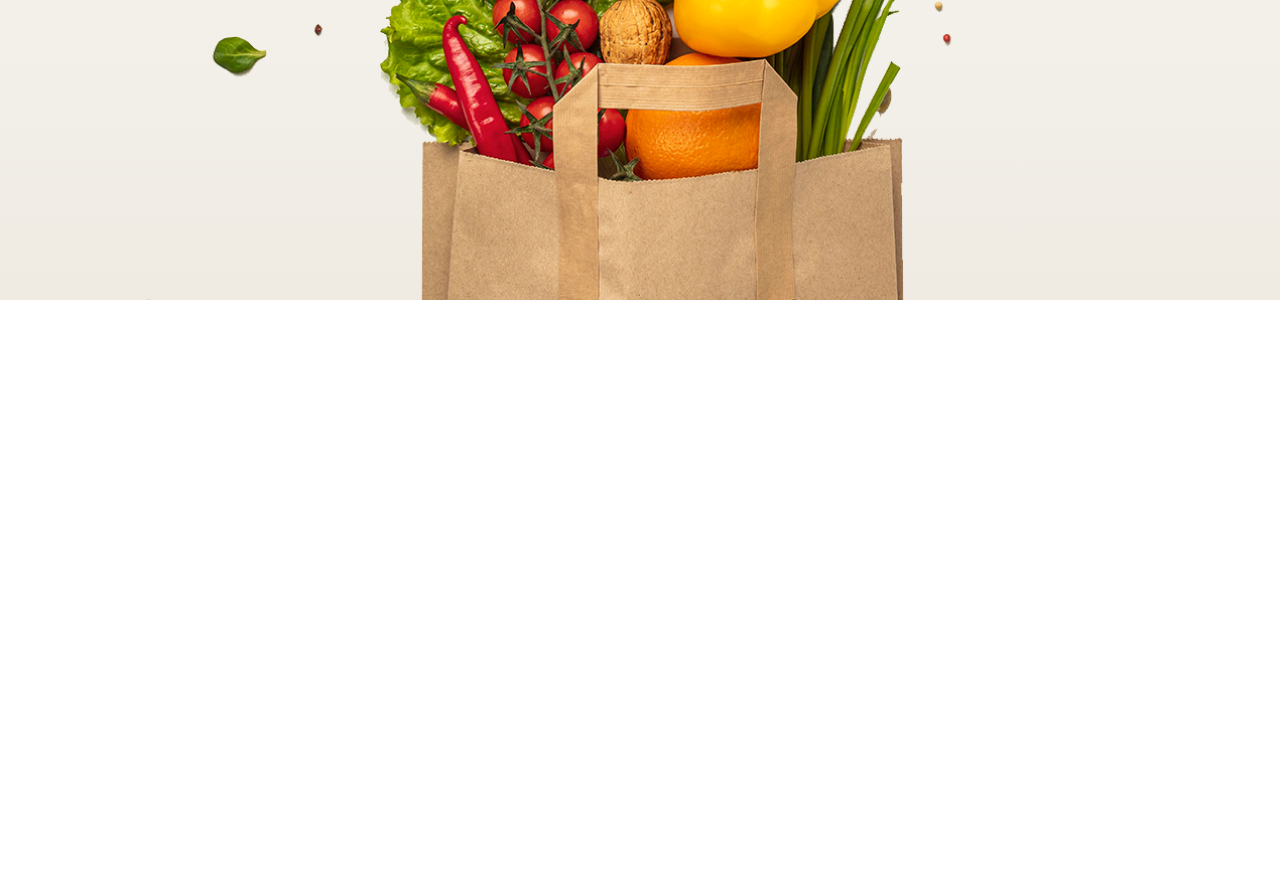
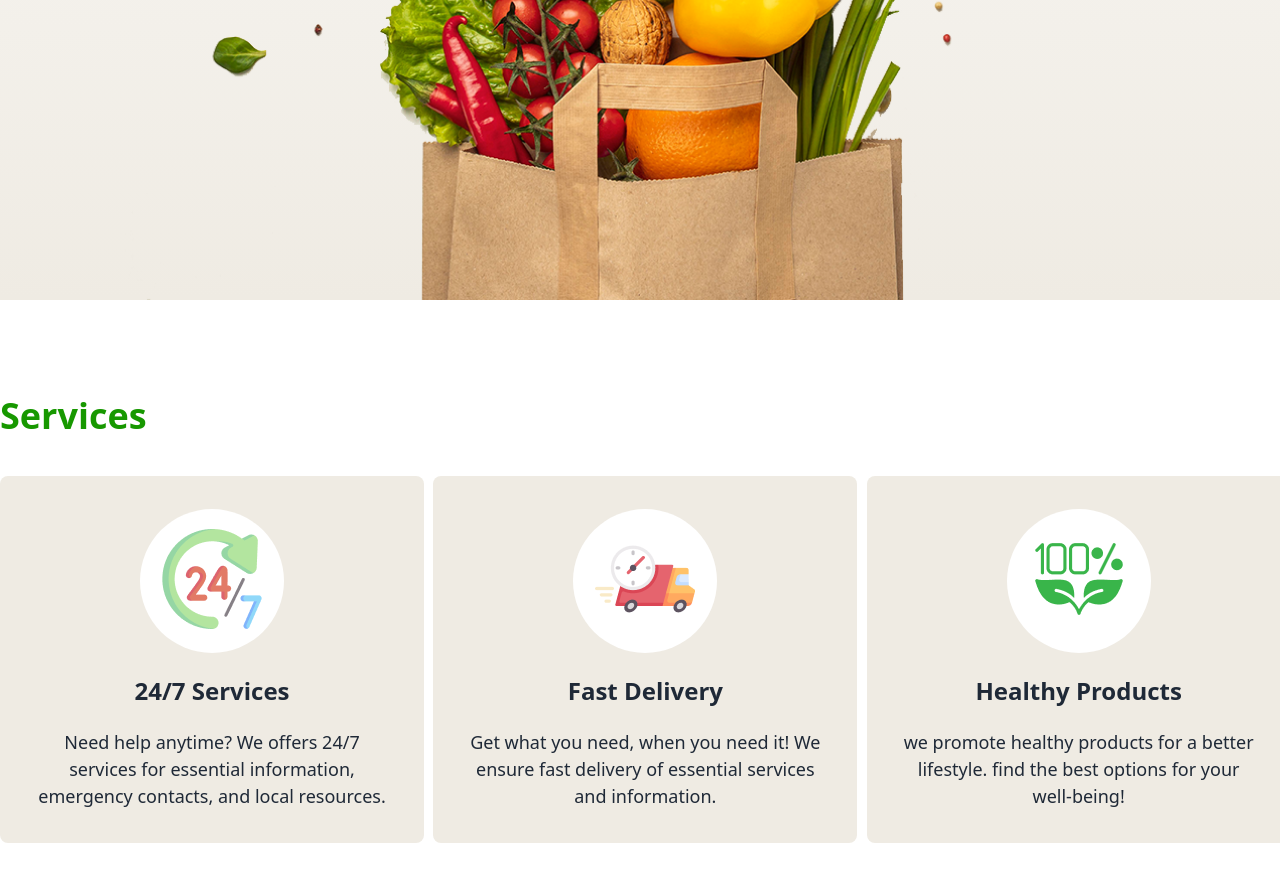
Before and after one commit to Sifat2245/Assignment-3, a plain HTML site: page index.html in a window 1280 px wide. Shown: the part 975-1856 px from the top of the page. Before the commit the page ends 1275 px from the top, so only its background shows below. Drawn offline with nearby package versions, Linux system fonts and the light colour scheme.

Commit message:
added services section

```diff
--- a/index.html
+++ b/index.html
@@ -22,7 +22,7 @@
 
 <body>
     <!-- header section -->
-    <header>
+    <header class="mb-24">
         <!-- navbar -->
         <nav class="container mx-auto md:mt-7 mb-24 relative">
             <div class="space-y-1 absolute right-0 p-3 mt-4 lg:hidden">
@@ -63,8 +63,31 @@
     </header>
     <main>
         <!-- services section -->
-        <section>
-
+        <section class="container mx-auto mb-24">
+                <h1 class="text-4xl text-[#179800] font-semibold mb-10 pl-6 lg:pl-0">Services</h1>
+                <div class="grid md:grid-cols-2 lg:grid-cols-3 gap-5 justify-center ">
+                    <div class="bg-[#EFEBE3] grid h-[367px] w-[424px] rounded-lg p-8 justify-items-center space-y-5 items-center text-center">
+                        <div class="bg-white h-36 w-36 rounded-full item justify-items-center">
+                            <img class="mt-5" src="./c2-assets/service.png" alt="">
+                        </div>
+                        <h4 class="text-2xl font-semibold">24/7 Services</h4>
+                        <p class="text-[18px]">Need help anytime? We offers 24/7 services for essential information, emergency contacts, and local resources.</p>
+                    </div>
+                    <div class="bg-[#EFEBE3] grid h-[367px] w-[424px] rounded-lg p-8 justify-items-center space-y-5 items-center text-center">
+                        <div class="bg-white h-36 w-36 rounded-full item justify-items-center">
+                            <img class="mt-5" src="./c2-assets/delivery.png" alt="">
+                        </div>
+                        <h4 class="text-2xl font-semibold">Fast Delivery</h4>
+                        <p class="text-[18px]">Get what you need, when you need it! We ensure fast delivery of essential services and information.</p>
+                    </div>
+                    <div class="bg-[#EFEBE3] grid h-[367px] w-[424px] rounded-lg p-8 justify-items-center space-y-5 items-center text-center">
+                        <div class="bg-white h-36 w-36 rounded-full item justify-items-center">
+                            <img class="mt-5" src="./c2-assets/healthy.png" alt="">
+                        </div>
+                        <h4 class="text-2xl font-semibold">Healthy Products</h4>
+                        <p class="text-[18px]">we promote healthy products for a better lifestyle. find the best options for your well-being!</p>
+                    </div>
+                </div>
         </section>
         <!-- popular product section -->
         <section>
```
